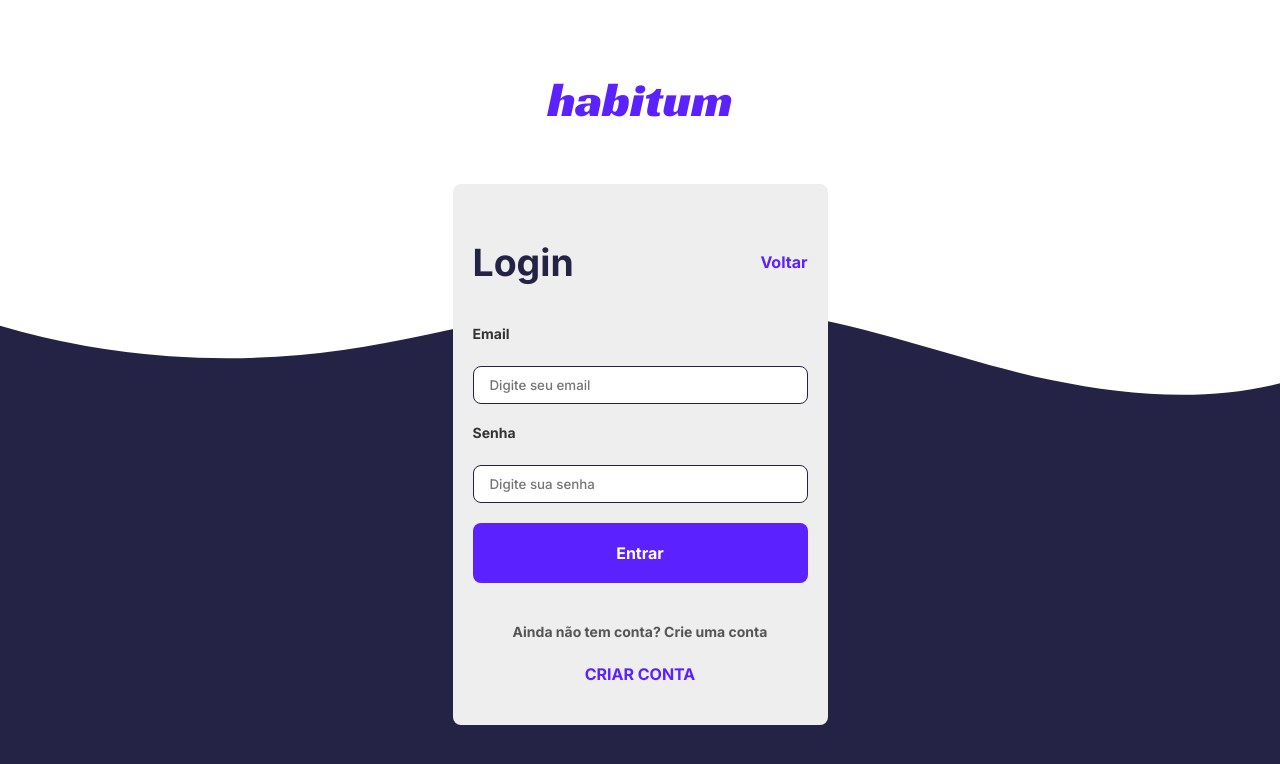
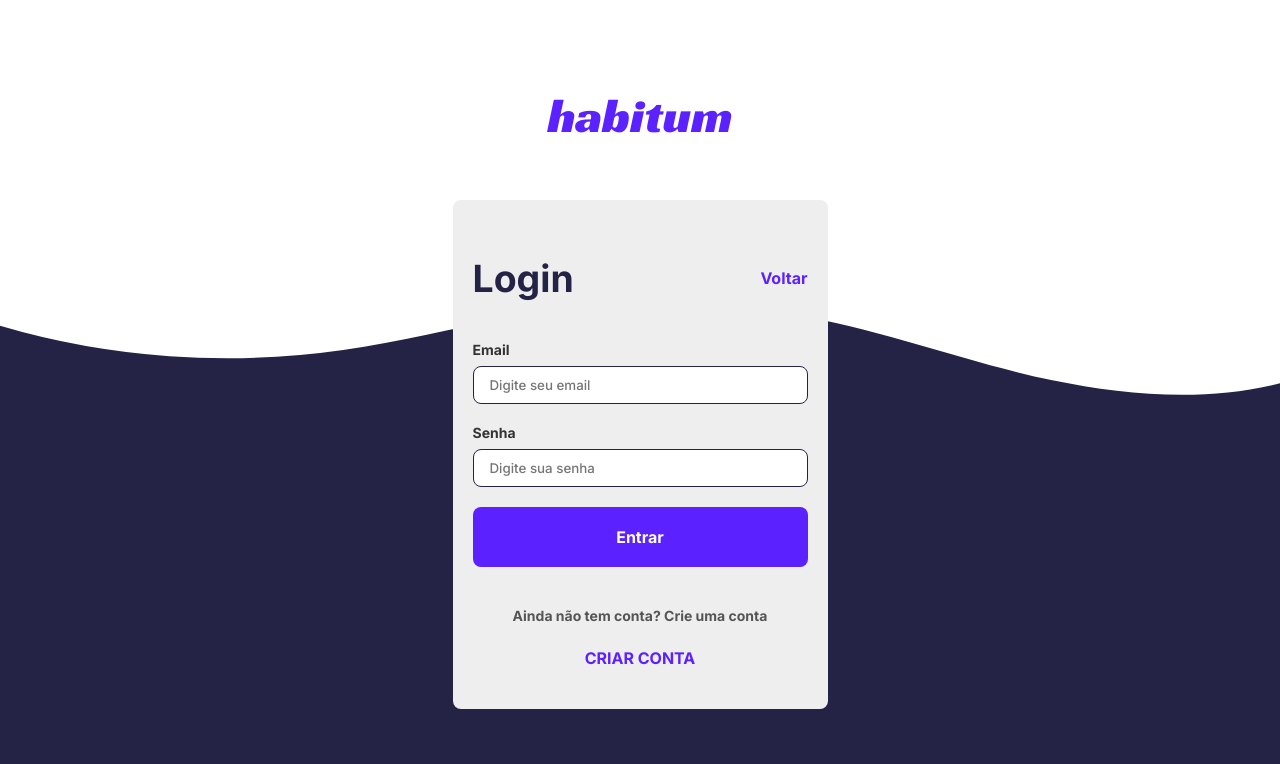
Before and after one commit to Habitum/web, a React (Create React App) app: page /login in a window 1280 px wide. Shown: the top 764 px of the page. Built offline with nearby package versions, Linux system fonts and the light colour scheme.

Commit message:
fix: input default

```diff
--- a/src/components/Input/styles.ts
+++ b/src/components/Input/styles.ts
@@ -26,7 +26,6 @@ export const StyledInput = styled.input<iInput>`
 
   ${({ variant }) => {
     switch (variant) {
-      default:
       case "primary":
         return css`
           margin-top: 1rem;
```
